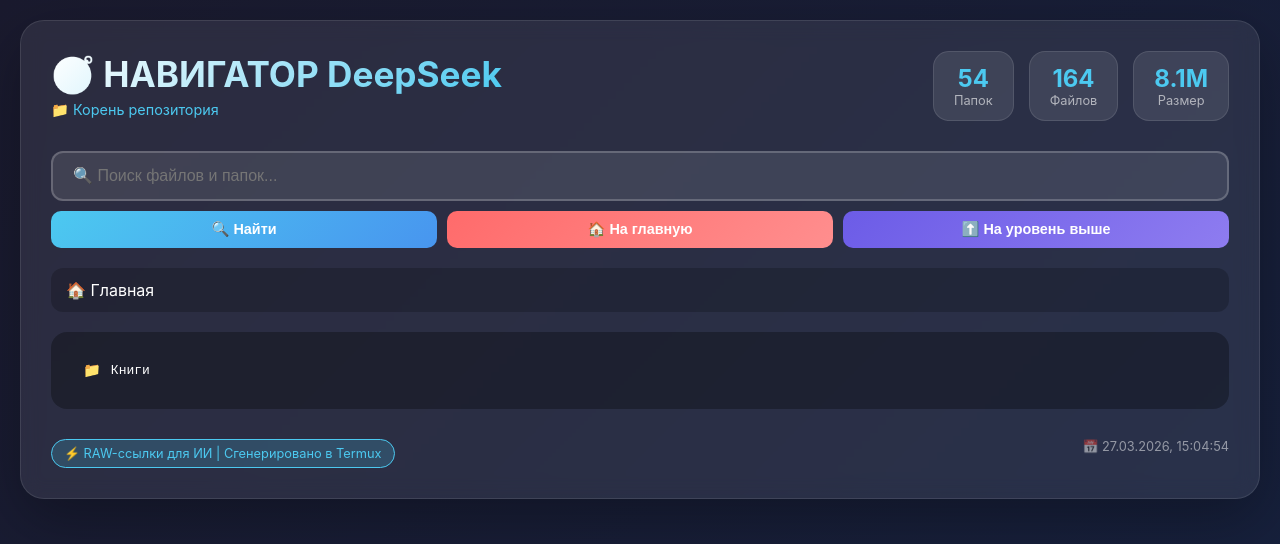
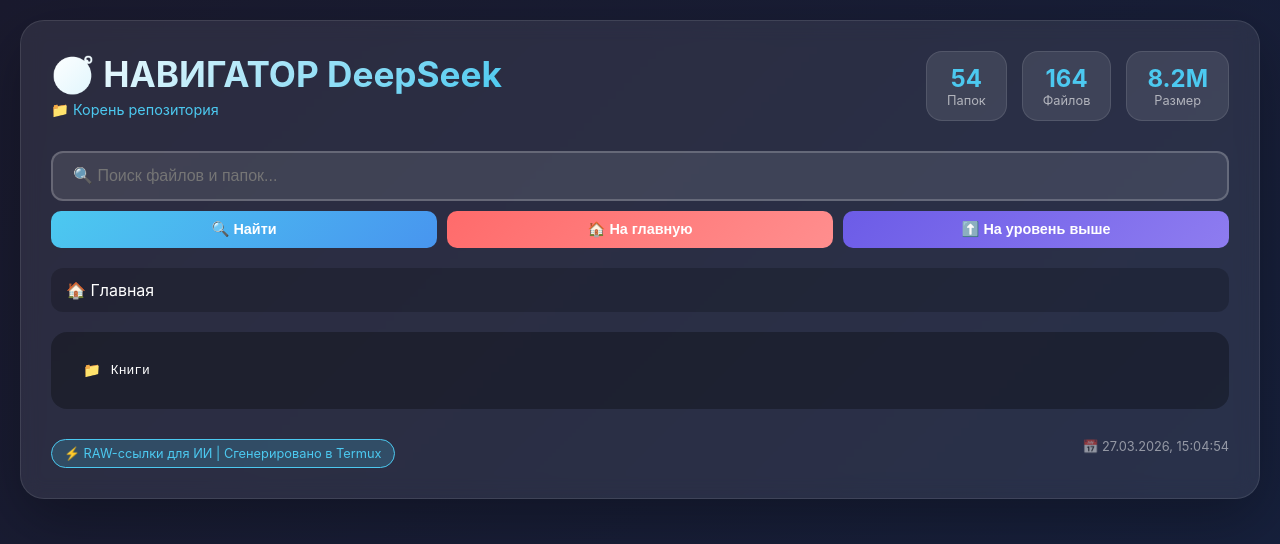
Before and after one commit to raliev866/DeepSeek, a plain HTML site: page index.html in a window 1280 px wide. Drawn offline with Linux system fonts and the light colour scheme.

Commit message:
Обновление: 2026-03-27 19:04:54

```diff
--- a/index.html
+++ b/index.html
@@ -492,7 +492,7 @@
 
             document.getElementById('folderCount').textContent = folders.size;
             document.getElementById('fileCount').textContent = treeDataRaw.filter(i => i.type === 'file').length;
-            document.getElementById('totalSize').textContent = '8.1M';
+            document.getElementById('totalSize').textContent = '8.2M';
             document.getElementById('generationDate').textContent = new Date().toLocaleString('ru-RU');
         }
 
```
